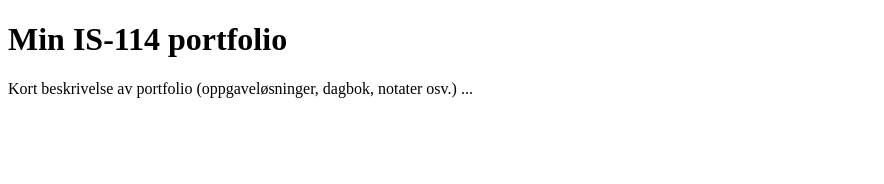
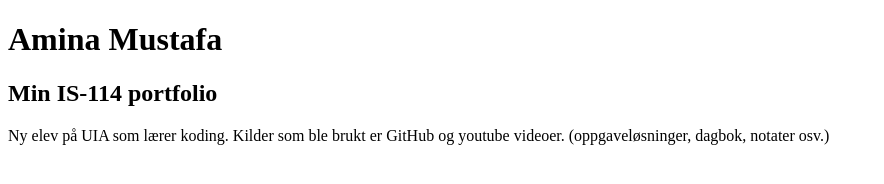
Before and after one commit to Amina-wep/Oblig0, a plain HTML site: page docs/index.html in a window 1280 px wide. Shown: the whole page, without its empty margins (0-884 px from the left). Drawn offline with Linux system fonts and the light colour scheme.

Commit message:
fix html page

```diff
--- a/docs/index.html
+++ b/docs/index.html
@@ -1,12 +1,14 @@
 <!DOCTYPE html>
-<html>
+<html lang="no">
 <head>
-<meta charset="utf-8">
-<meta name="viewport" content="width=device-width, initial-scale=1">
-<title>(navn [mellomnavn]* etternavn)</title>
+	<meta charset="utf-8">
+	<meta name="viewport" content="width=device-width, initial-scale=1">
+	<title>Amina Mustafa</title>
 </head>
 <body>
-<h1>Min IS-114 portfolio</h1>
-<p>Kort beskrivelse av portfolio (oppgaveløsninger, dagbok, notater osv.) ...
+	<h1>Amina Mustafa</h1>
+	<h2>Min IS-114 portfolio</h2>
+	<p>Ny elev på UIA som lærer koding. Kilder som ble brukt er GitHub og youtube videoer. (oppgaveløsninger, dagbok, notater osv.)
+	</p>
 </body>
 </html>
```
